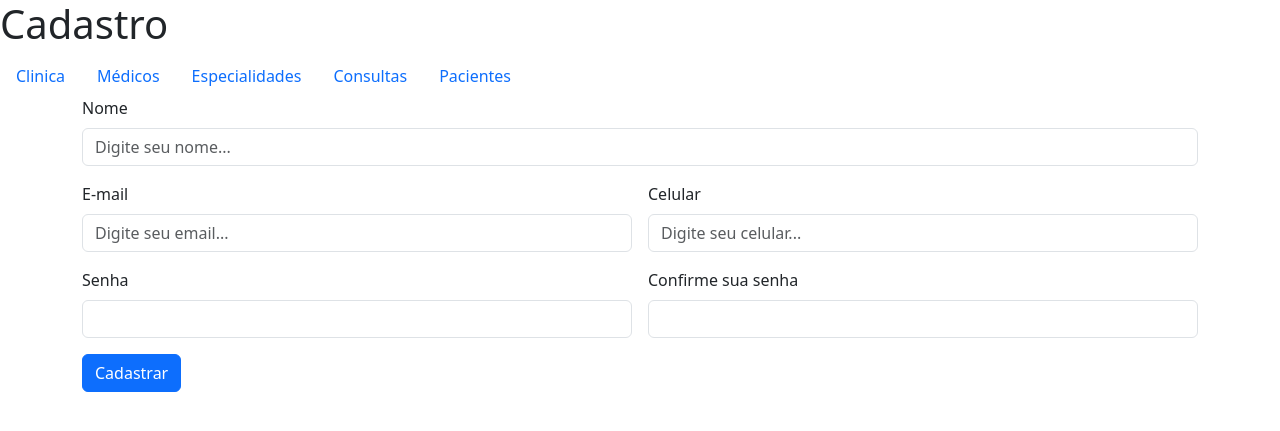
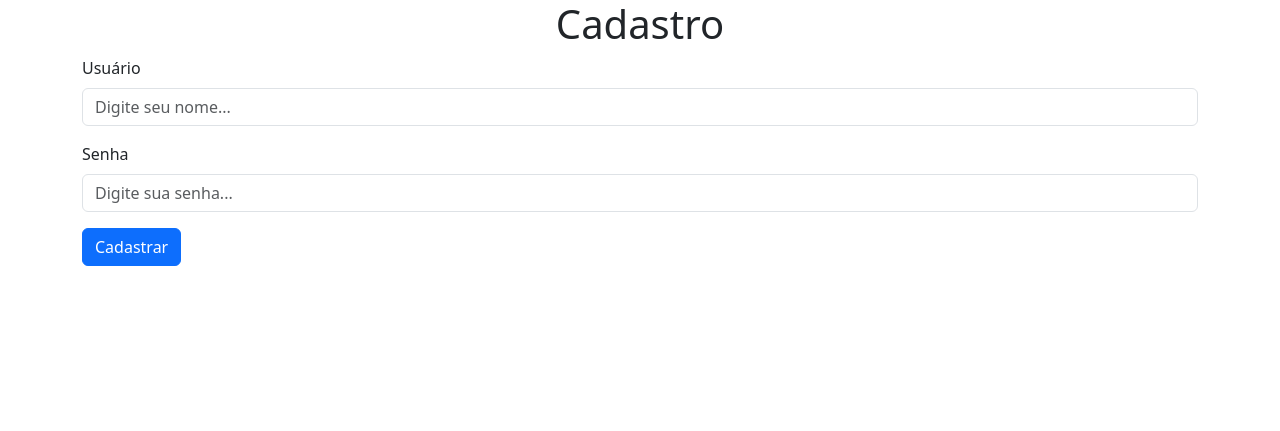
Before and after one commit to ElitonRoberto/login, a PHP site: page /cadastro.php in a window 1280 px wide. Shown: the top 431 px of the page. Run offline with PHP 8.4, Linux system fonts and the light colour scheme.

Commit message:
first commit

```diff
--- a/cadastro.php
+++ b/cadastro.php
@@ -12,15 +12,7 @@
 
 <body>
     <header>
-        <h1>Cadastro</h1>
-        <nav class="nav">
-            <!--Ta feio esse menu, vou modificar posteriormente-->
-            <a class="nav-link" href="#">Clinica</a>
-            <a class="nav-link" href="medicos.php">Médicos</a>
-            <a class="nav-link" href="especialidades.php">Especialidades</a>
-            <a class="nav-link" href="consultas.php">Consultas</a>
-            <a class="nav-link" href="pacientes.php">Pacientes</a>
-        </nav>
+        <h1 class="text-center">Cadastro</h1>
     </header>
 
     <main>
@@ -58,7 +50,7 @@
                 if (empty($id)) {
                     $usuario->inserir();
                 } else {
-                    $usuario->atualizar('idPac', $id);
+                    $usuario->atualizar('idUsu', $id);
                 }
             }
             ?>
@@ -74,33 +66,15 @@
 
 
                 <div class="col-12">
-                    <label for="txtNome" class="form-label">Nome</label>
+                    <label for="txtNome" class="form-label">Usuário</label>
                     <input type="text" class="form-control" id="txtNome" placeholder="Digite seu nome..." name="txtNome"
                         value="<?php echo isset($editUsu->nomeUsu) ? $editUsu->nomeUsu : NULL; ?>">
                 </div>
 
-                <div class="col-6">
-                    <label for="txtEmail" class="form-label">E-mail</label>
-                    <input type="email" class="form-control" id="txtEmail" placeholder="Digite seu email..."
+                <div class="col-12">
+                    <label for="txtEmail" class="form-label">Senha</label>
+                    <input type="email" class="form-control" id="txtEmail" placeholder="Digite sua senha..."
                         name="txtEmail" value="<?php echo isset($editUsu->emailUsu) ? $editUsu->emailUsu : NULL; ?>">
-                </div>
-
-                <div class="col-md-6">
-                    <label for="txtCelular" class="form-label">Celular</label>
-                    <input type="text" class="form-control" id="txtCelular" placeholder="Digite seu celular..." name="txtCelular"
-                        value="<?php echo isset($editUsu->celularUsu) ? $editUsu->celularUsu : NULL; ?>">
-                </div>
-
-                <div class="col-md-6">
-                    <label for="txtSenha" class="form-label">Senha</label>
-                    <input type="text" class="form-control" id="txtSenha" name="txtSenha" value="<?php echo isset($editUsu->senhaUsu) ? $editUsu->senhaUsu : NULL; ?>">
-                </div>
-
-
-                <div class="col-md-6">
-                    <label for="txtSenhaConf" class="form-label">Confirme sua senha</label>
-                    <input type="text" class="form-control" id="txtSenhaConf" name="txtSenhaConf"
-                        value="<?php echo isset($editUsu->senhaUsu) ? $editUsu->senhaUsu : NULL; ?>">
                 </div>
 
                 <div class="col-12">
```
Also changed, not shown: login.php (+42 -0 lines).
